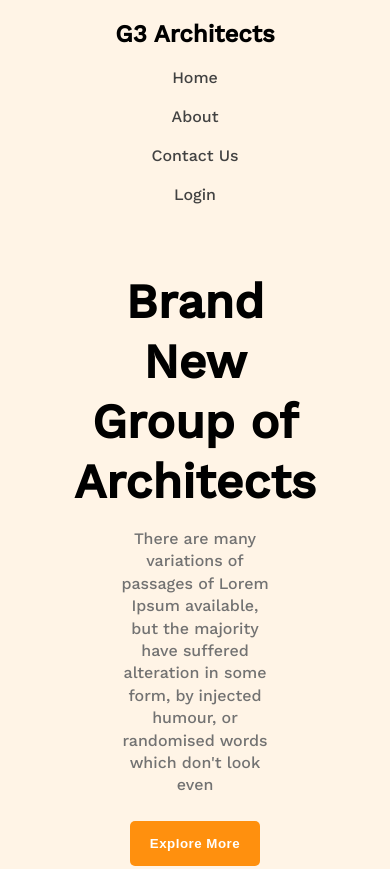
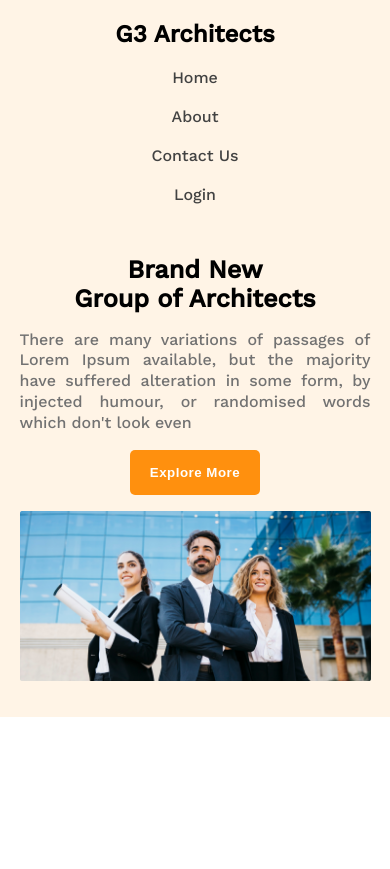
Before and after one commit to developer-shourav/Hire-your-architect, a plain HTML site: page index.html in a window 390 px wide. Shown: the top 869 px of the page. After the commit the page ends 844 px from the top, so only its background shows below. Drawn offline with nearby package versions, Linux system fonts and the light colour scheme.

Commit message:
header responisve completed

```diff
--- a/styles/style.css
+++ b/styles/style.css
@@ -127,6 +127,16 @@ nav{
 /* =============For Small Devices=============  */
 
 @media only screen and (max-width:576px){
+
+    .container{
+        width: 90%;
+        padding: 2rem 0 1rem;
+    }
+    .header__wrapper{
+    width: 100%;
+
+
+}
     nav{
         flex-direction: column;
         padding: 0;
@@ -151,6 +161,20 @@ nav{
         gap: 20px;
     }
 
+    /* =============Hero Section Styles=============  */
+
+    .web-header{
+        font-size:1.05rem;
+        line-height: 1.8rem;
+    }
+    .web-intro-text{
+        padding: 1rem 0;
+        line-height: 1.3rem;
+        text-align: justify;
+    }
+    .top-banner{
+        width: 90%;
+    }
 
 }
 
@@ -180,5 +204,18 @@ nav{
         padding: 5px 8px;
     }
 
+    /* =============Hero Section Styles=============  */
+
+    .web-header{
+        font-size:1.05rem;
+        line-height: 1.8rem;
+    }
+    .web-intro-text{
+        padding: 1rem 0;
+        line-height: 1.3rem;
+    }
+    .top-banner{
+        width: 90%;
+    }
 
 }
```
